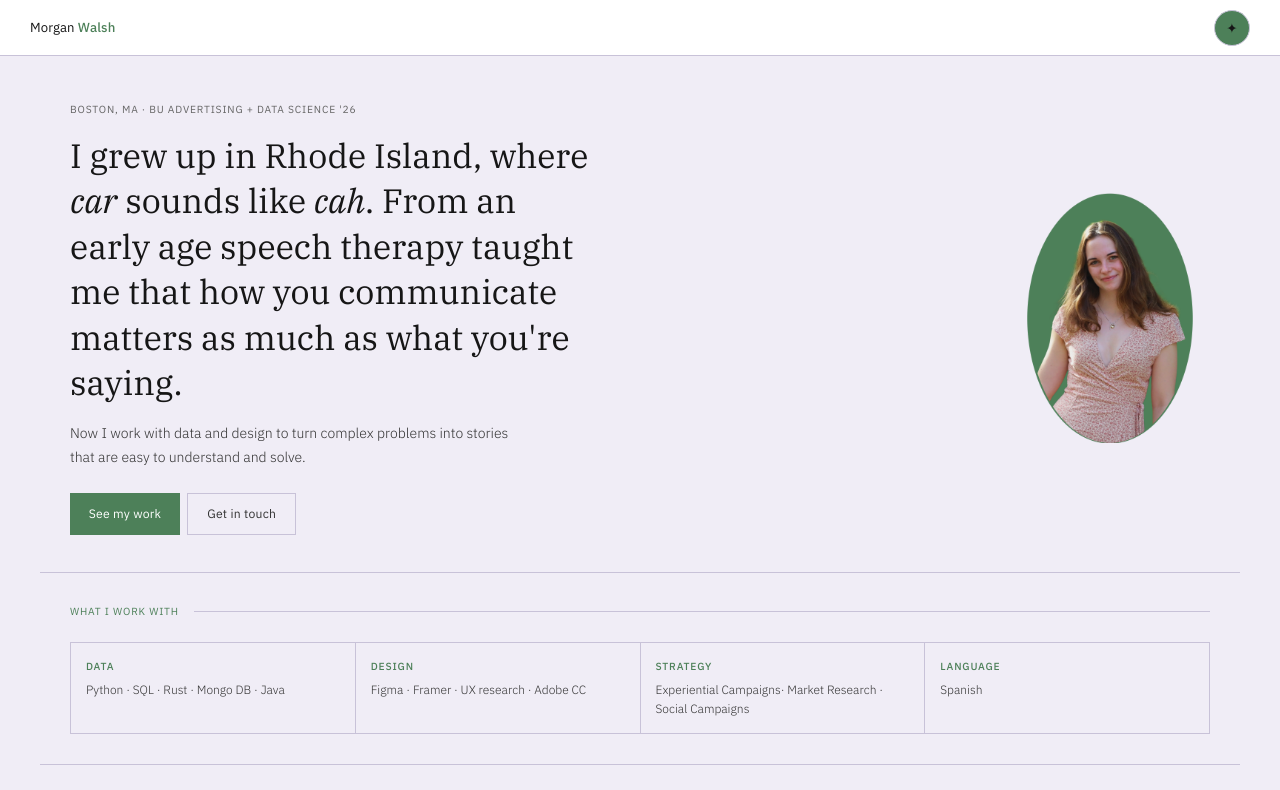
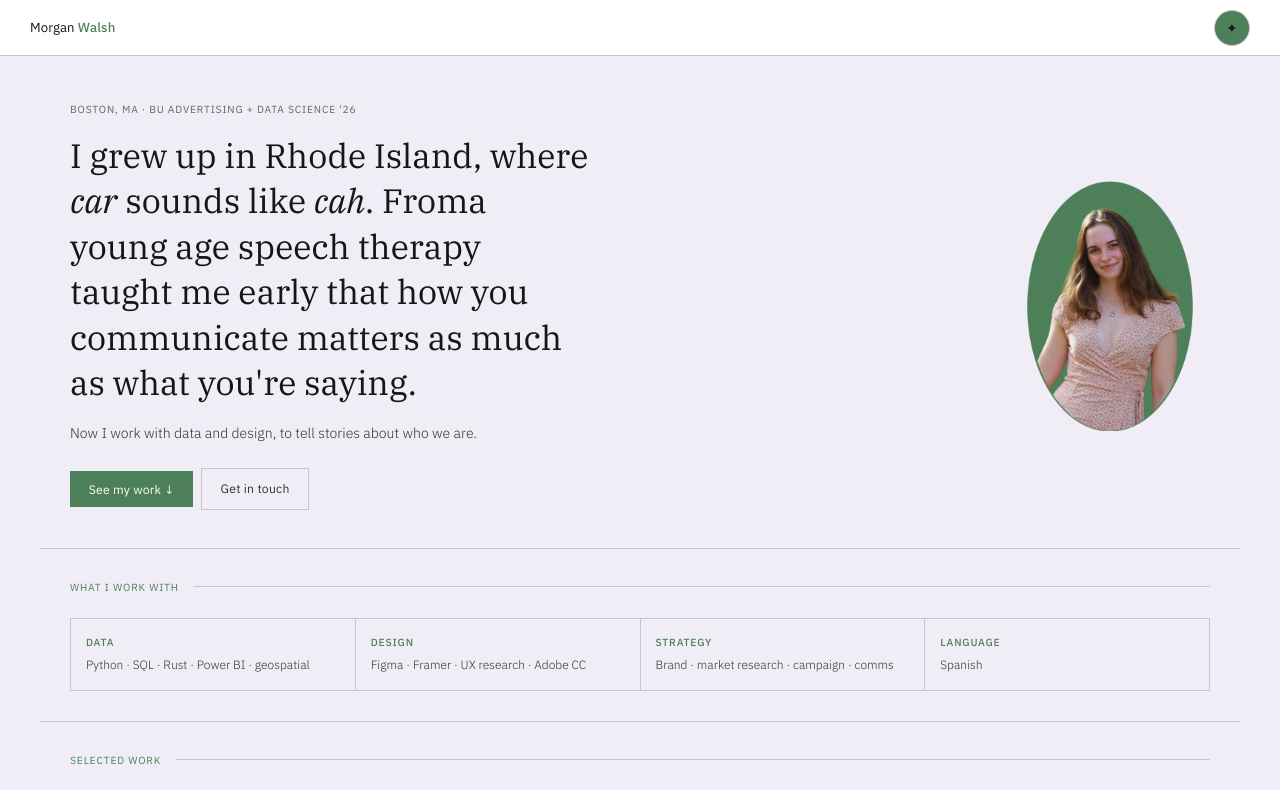
Before and after one commit to morganewalsh/morgan-portfolio, a Next.js app: page / in a window 1280 px wide. Shown: the top 790 px of the page. Built offline with nearby package versions, Linux system fonts and the light colour scheme.

Commit message:
edditing navigation to just be strategy and data for now

```diff
--- a/app/page.tsx
+++ b/app/page.tsx
@@ -1,14 +1,14 @@
 'use client'
 
-import Image from 'next/image'
+import { useState, useEffect, useRef } from 'react'
 import Link from 'next/link'
 import ProjectCard from '@/components/ProjectCard'
 
 const skills = [
-  { cat: 'Data',     items: 'Python · SQL · Rust · Mongo DB · Java' },
+  { cat: 'Data',     items: 'Python · SQL · Rust · Power BI · geospatial' },
   { cat: 'Design',   items: 'Figma · Framer · UX research · Adobe CC'     },
-  { cat: 'Strategy', items: 'Experiential Campaigns· Market Research · Social Campaigns'  },
-  { cat: 'Language', items: 'Spanish'  },
+  { cat: 'Strategy', items: 'Brand · market research · campaign · comms'  },
+  { cat: 'Language', items: 'Spanish'                                      },
 ]
 
 const projects = [
@@ -22,7 +22,7 @@ const projects = [
     tag:   'UX / Product',
     title: 'Pack app',
     desc:  'Product design for a collaborative trip-packing tool — research, flows, prototype.',
-    href:  '/ux',
+    href:  '/data',
   },
   {
     tag:   'Strategy',
@@ -32,8 +32,8 @@ const projects = [
   },
   {
     tag:   'Strategy',
-    title: 'Best Buy brand portfolio',
-    desc:  'Full brand strategy — positioning, audience research, and creative execution.',
+    title: 'Dick\'s Escape Routes',
+    desc:  'Audience research and brand strategy positioning Dick\'s as the outdoor default for college students.',
     href:  '/strategy',
   },
 ]
@@ -44,63 +44,122 @@ const facts = [
   'Guitarist',
 ]
 
+const workLinks = [
+  { label: 'Data & UX', href: '/data' },
+  { label: 'Strategy',  href: '/strategy' },
+]
+
+function WorkDropdown() {
+  const [open, setOpen] = useState(false)
+  const ref = useRef<HTMLDivElement>(null)
+
+  useEffect(() => {
+    function handleClick(e: MouseEvent) {
+      if (ref.current && !ref.current.contains(e.target as Node)) {
+        setOpen(false)
+      }
+    }
+    document.addEventListener('mousedown', handleClick)
+    return () => document.removeEventListener('mousedown', handleClick)
+  }, [])
+
+  return (
+    <div ref={ref} style={{ position: 'relative' }}>
+      <button
+        className="btn btn-primary"
+        onClick={() => setOpen(prev => !prev)}
+        style={{ borderRadius: 0, display: 'flex', alignItems: 'center', gap: '0.4rem' }}
+      >
+        See my work {open ? '↑' : '↓'}
+      </button>
+      {open && (
+        <div
+          style={{
+            position:   'absolute',
+            top:        '110%',
+            left:       0,
+            background: 'var(--bg-secondary)',
+            border:     '1px solid var(--border)',
+            minWidth:   160,
+            zIndex:     200,
+          }}
+        >
+          {workLinks.map((l, i) => (
+            <Link
+              key={l.href}
+              href={l.href}
+              onClick={() => setOpen(false)}
+              style={{
+                display:       'block',
+                padding:       '0.625rem 1rem',
+                fontSize:      '0.75rem',
+                fontWeight:    300,
+                letterSpacing: '0.04em',
+                color:         'var(--text-secondary)',
+                borderBottom:  i < workLinks.length - 1 ? '1px solid var(--border)' : 'none',
+                textDecoration: 'none',
+                transition:    'background 0.1s ease, color 0.1s ease',
+              }}
+              onMouseEnter={e => {
+                e.currentTarget.style.background = 'var(--green)'
+                e.currentTarget.style.color = 'var(--text-primary)'
+              }}
+              onMouseLeave={e => {
+                e.currentTarget.style.background = 'transparent'
+                e.currentTarget.style.color = 'var(--text-secondary)'
+              }}
+            >
+              {l.label}
+            </Link>
+          ))}
+        </div>
+      )}
+    </div>
+  )
+}
+
 export default function Home() {
   return (
     <>
-      {/* ── Hero ─────────────────────────────────────────────────────────── */}
+      {/* ── Hero ─────────────────────────────────────────────────────── */}
       <section
         style={{
-          padding:      '3rem 2rem 2.5rem',
-          borderBottom: '1px solid var(--border)',
-          display:      'grid',
+          padding:             '3rem 2rem 2.5rem',
+          borderBottom:        '1px solid var(--border)',
+          display:             'grid',
           gridTemplateColumns: '1fr auto',
-          gap:          '2rem',
-          alignItems:   'center',
-          maxWidth:     'var(--max-width)',
-          margin:       '0 auto',
+          gap:                 '2rem',
+          alignItems:          'center',
+          maxWidth:            'var(--max-width)',
+          margin:              '0 auto',
         }}
       >
         <div>
-          <p
-            className="text-label"
-            style={{ marginBottom: '1rem', color: 'var(--text-muted)' }}
-          >
-            Boston, MA · BU Advertising + Data Science '26
+          <p className="text-label" style={{ marginBottom: '1rem', color: 'var(--text-muted)' }}>
+            Boston, MA · BU Advertising + Data Science &apos;26
           </p>
-
-          <h1
-            className="text-display"
-            style={{ maxWidth: 520, marginBottom: '1rem' }}
-          >
-            I grew up in Rhode Island, where <em>car</em> sounds like <em>cah</em>. From an early age
-            speech therapy taught me that how you communicate matters as much as what
+          <h1 className="text-display" style={{ maxWidth: 520, marginBottom: '1rem' }}>
+            I grew up in Rhode Island, where <em>car</em> sounds like <em>cah</em>. Froma young age speech
+            therapy taught me early that how you communicate matters as much as what
             you&apos;re saying.
           </h1>
-
           <p className="text-body" style={{ maxWidth: 440, marginBottom: '1.5rem' }}>
-            Now I work with data and design to turn complex problems into
-            stories that are easy to understand and solve.
+            Now I work with data and design, to tell stories about who we are.
           </p>
-
-          <div style={{ display: 'flex', gap: '0.5rem', flexWrap: 'wrap' }}>
-            <Link href="/data" className="btn btn-primary">See my work</Link>
+          <div style={{ display: 'flex', gap: '0.5rem', flexWrap: 'wrap', alignItems: 'center' }}>
+            <WorkDropdown />
             <a href="#contact" className="btn btn-ghost">Get in touch</a>
           </div>
         </div>
 
-        {/* Oval photo */}
-          <img
-            src="/headshot.png"
-            alt="Morgan Walsh"
-            style={{
-              width: 200,
-              height: 'auto',
-              flexShrink :0,
-            }}
-          />
+        <img
+          src="/headshot.png"
+          alt="Morgan Walsh"
+          style={{ width: 200, height: 'auto', flexShrink: 0 }}
+        />
       </section>
 
-      {/* ── Skills ───────────────────────────────────────────────────────── */}
+      {/* ── Skills ───────────────────────────────────────────────────── */}
       <section
         style={{
           padding:      '2rem',
@@ -134,7 +193,7 @@ export default function Home() {
         </div>
       </section>
 
-      {/* ── Projects ─────────────────────────────────────────────────────── */}
+      {/* ── Projects ─────────────────────────────────────────────────── */}
       <section
         style={{
           padding:      '2rem',
@@ -154,7 +213,7 @@ export default function Home() {
         </div>
       </section>
 
-      {/* ── About ────────────────────────────────────────────────────────── */}
+      {/* ── About ────────────────────────────────────────────────────── */}
       <section
         style={{
           padding:      '2rem',
@@ -241,7 +300,8 @@ export default function Home() {
                 <div style={{ fontFamily: 'var(--font-serif)', fontSize: '1rem', color: 'var(--text-primary)' }}>
                   Morgan E. Walsh
                 </div>
-              </div><a
+              </div>
+              <a
                 href="/resume.pdf"
                 download
                 className="btn btn-primary"
@@ -253,20 +313,19 @@ export default function Home() {
             <iframe
               src="/resume.pdf"
               style={{
-                flex:      1,
-                width:     '100%',
-                minHeight: 340,
-                border:    'none',
+                flex:       1,
+                width:      '100%',
+                minHeight:  340,
+                border:     'none',
                 background: 'var(--bg-secondary)',
               }}
               title="Morgan Walsh résumé"
             />
           </div>
-
         </div>
       </section>
 
-      {/* ── Contact ──────────────────────────────────────────────────────── */}
+      {/* ── Contact ──────────────────────────────────────────────────── */}
       <section
         id="contact"
         style={{
@@ -278,10 +337,7 @@ export default function Home() {
         <div className="section-label">Contact</div>
         <h2
           className="text-heading"
-          style={{
-            fontFamily:    'var(--font-serif)',
-            marginBottom:  '0.5rem',
-          }}
+          style={{ fontFamily: 'var(--font-serif)', marginBottom: '0.5rem' }}
         >
           Let&apos;s build something worth building.
         </h2>
@@ -294,24 +350,21 @@ export default function Home() {
           href="mailto:mwalshe@bu.edu"
           className="btn btn-primary"
           style={{ borderRadius: 0, display: 'inline-block', padding: '0.625rem 1rem', textDecoration: 'none' }}
-          >
+        >
           Send →
         </a>
 
-        <div style={{display: 'flex', gap: '1.5rem', marginTop: '1rem'}}>
+        <div style={{ display: 'flex', gap: '1.5rem', marginTop: '1rem' }}>
           {[
-            { label: 'mwalshe@bu.edu', href: 'mailto:mwalshe@bu.edu' },
-            { label: 'LinkedIn',       href: 'https://linkedin.com/in/morganwalshe' },
-            { label: 'GitHub',         href: 'https://github.com/morganewalsh'      },
+            { label: 'mwalshe@bu.edu', href: 'mailto:mwalshe@bu.edu'                             },
+            { label: 'LinkedIn',       href: 'https://www.linkedin.com/in/morgan-walsh-0a7225246' },
+            { label: 'GitHub',         href: 'https://github.com/morganewalsh'                    },
           ].map(l => (
             <a
               key={l.label}
               href={l.href}
               className="text-body-sm"
-              style={{
-                color:      'var(--text-muted)',
-                transition: 'color 0.15s',
-              }}
+              style={{ color: 'var(--text-muted)', transition: 'color 0.15s' }}
               onMouseEnter={e => (e.currentTarget.style.color = 'var(--green)')}
               onMouseLeave={e => (e.currentTarget.style.color = 'var(--text-muted)')}
             >
```
